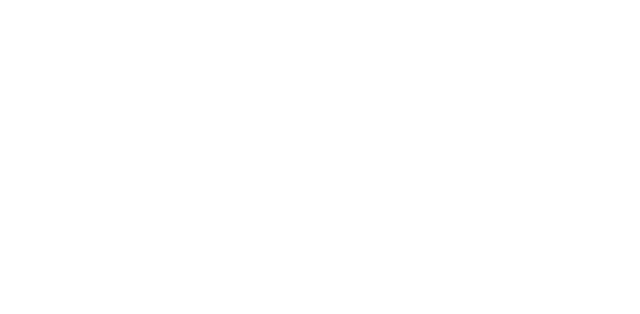
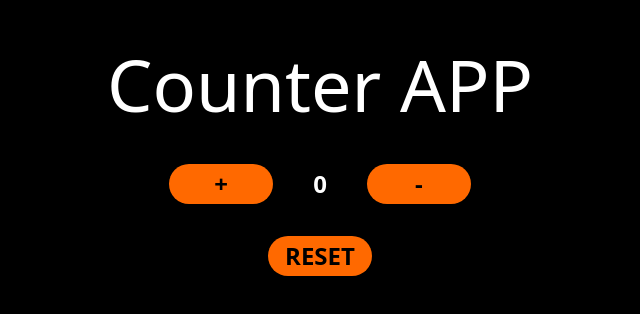
Before and after one commit to SOHIL-MOHAMMAD/ReactProject, a React (Vite) app: page / in a window 1280 px wide. Shown: the part 236-550 px from the top of the page, without its empty margins (320-960 px from the left). Built offline with nearby package versions, Linux system fonts and the light colour scheme.

Commit message:
counter app created

```diff
--- a/src/App.tsx
+++ b/src/App.tsx
@@ -1,8 +1,8 @@
-
+import Counter from "./Components/Counter"
 const App = () => {
   return (
     <div>
-
+      <Counter/>
     </div>
   )
 }
--- /dev/null
+++ b/src/Components/Counter.tsx
@@ -0,0 +1,41 @@
+import { useState } from "react"
+
+
+const Counter = () => {
+
+  const [count, setCount] = useState(0)
+
+  const increment = ()=>{
+    setCount(() =>count +1)
+  }
+
+   const decrement= ()=>{
+    setCount(() =>count -1)
+
+    if (count <= 0){
+      setCount(0)
+    }
+  }
+
+  const Reset = ()=>{
+    setCount(0)
+  }
+
+  return (
+    <div className="h-screen flex-col flex justify-center items-center bg-black text-white">
+      <h1 className="text-7xl px-1 py-5 mb-4">Counter APP</h1>
+    <div className="flex gap-10 w-full container mx-auto items-center p-2 justify-center">
+      <button className="w-26 h-10 bg-orange-500 text-black font-bold text-2xl px-1 rounded-full pt-1 pb-1 align-middle " onClick={increment}>+</button>
+      <h1 className="font-extrabold text-2xl">{count}</h1>
+      <button className="w-26 h-10 bg-orange-500 text-black font-bold text-2xl px-1 rounded-full pt-1 pb-1 align-middle " onClick={decrement}>-</button>
+    </div>
+
+    <div className="p-2 m-4 flex justify-center items-center">
+      <button className="w-26 h-10 uppercase bg-orange-500 text-black font-bold text-2xl px-1 rounded-full pt-1 pb-1 align-middle " onClick={Reset}>reset</button>
+    </div>
+
+    </div>
+  )
+}
+
+export default Counter
```
